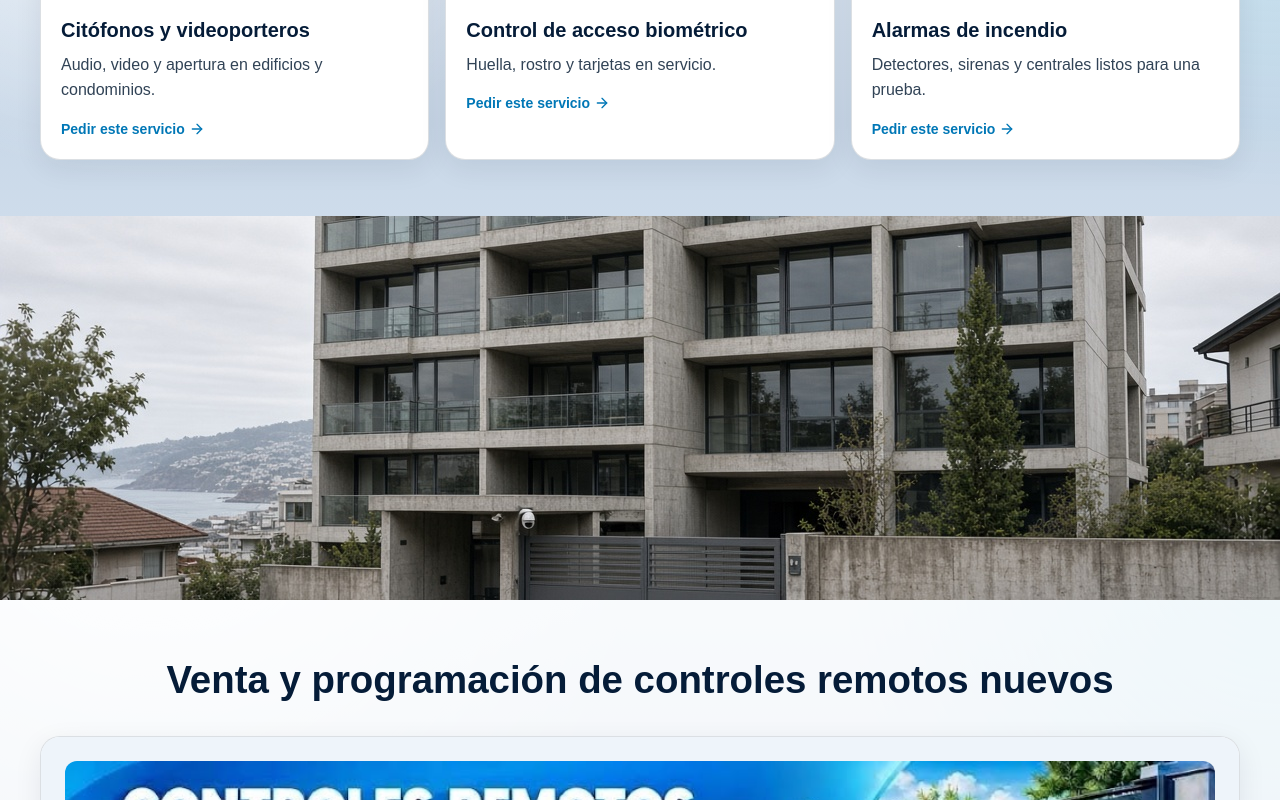
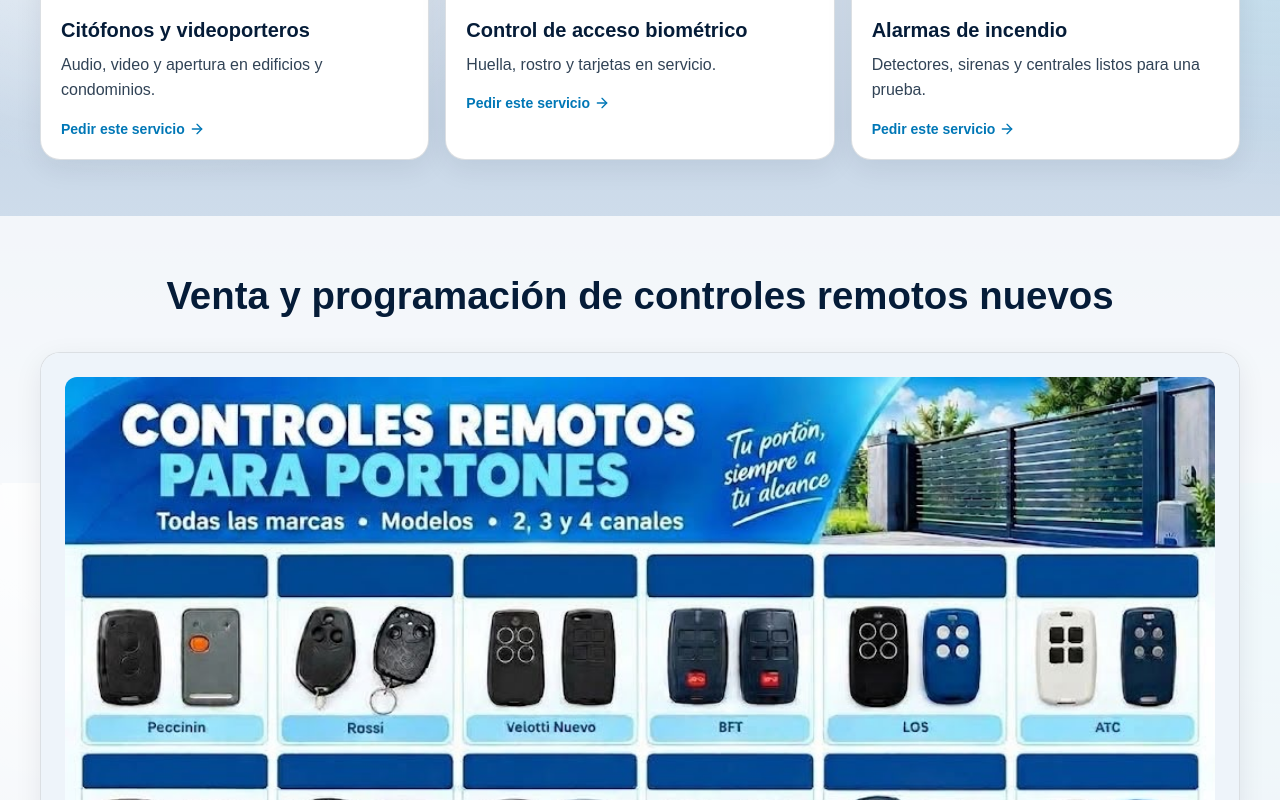
Before and after one commit to darkyuyo/protef, a Next.js app: page / in a window 1280 px wide. Shown: the part 1117-1917 px from the top of the page. Built offline with nearby package versions, Linux system fonts and the light colour scheme; a web font is replaced by a local one.

Commit message:
Remove fondo-edificio.jpg image and associated references from homePhotos in page.tsx and photos.ts for content streamlining and improved clarity.

```diff
--- a/src/app/page.tsx
+++ b/src/app/page.tsx
@@ -136,16 +136,6 @@ export default function HomePage() {
           })}
         </div>
       </section>
-
-      <figure className="relative h-56 overflow-hidden sm:h-72 md:h-96">
-        <Image
-          src={homePhotos.edificio.src}
-          alt={homePhotos.edificio.alt}
-          fill
-          sizes="100vw"
-          className="object-cover"
-        />
-      </figure>
 
       <section className="bg-white/75 py-10 md:py-14" aria-labelledby="controles-inicio">
         <div className="container-protef">
--- a/src/lib/photos.ts
+++ b/src/lib/photos.ts
@@ -82,10 +82,6 @@ export const pagePhotos = {
 } as const satisfies Record<string, Photo>;
 
 export const homePhotos = {
-  edificio: {
-    src: "/fotos/fondo-edificio.jpg",
-    alt: "Edificio de departamentos con portón metálico y una cámara en el acceso",
-  },
   noche: {
     src: "/fotos/equipo-nocturno.jpg",
     alt: "Acceso de un condominio iluminado al anochecer, con portón y cámara",
```
Also changed, not shown: public/fotos/fondo-edificio.jpg (deleted).
